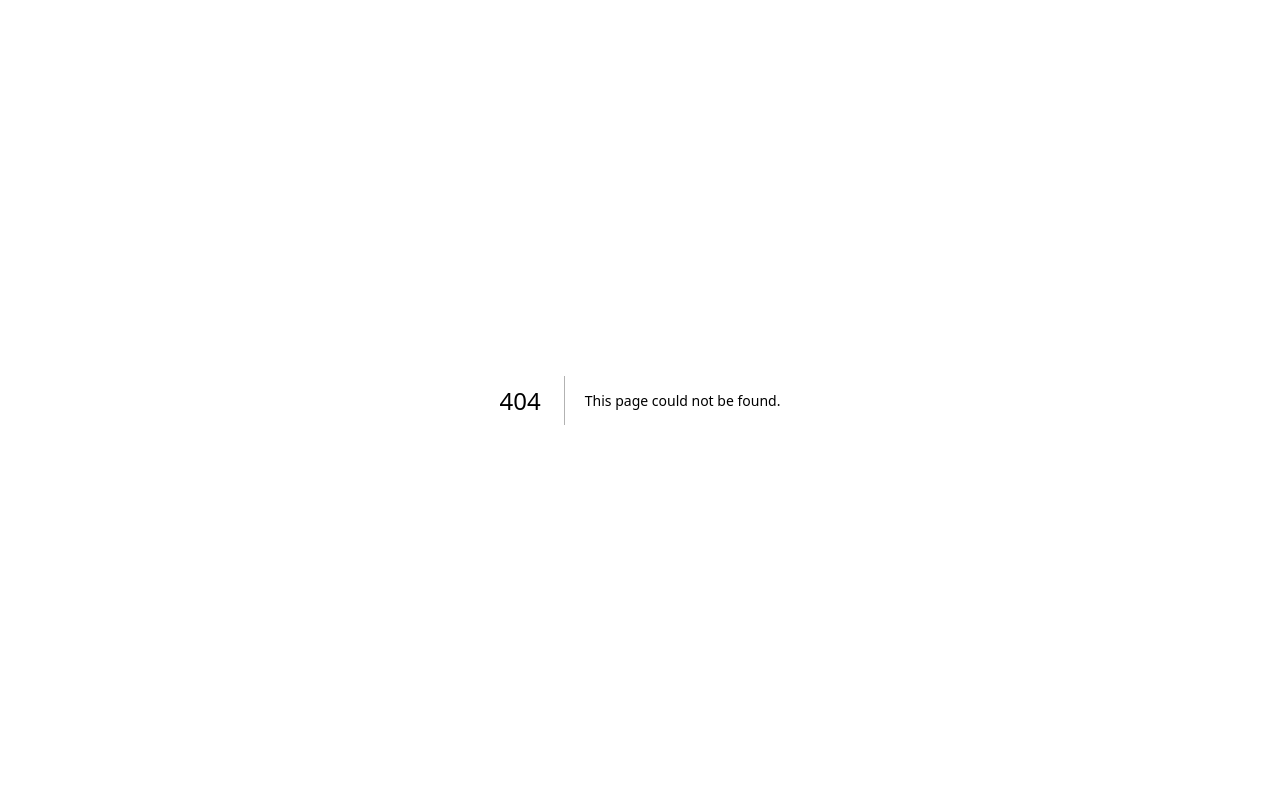
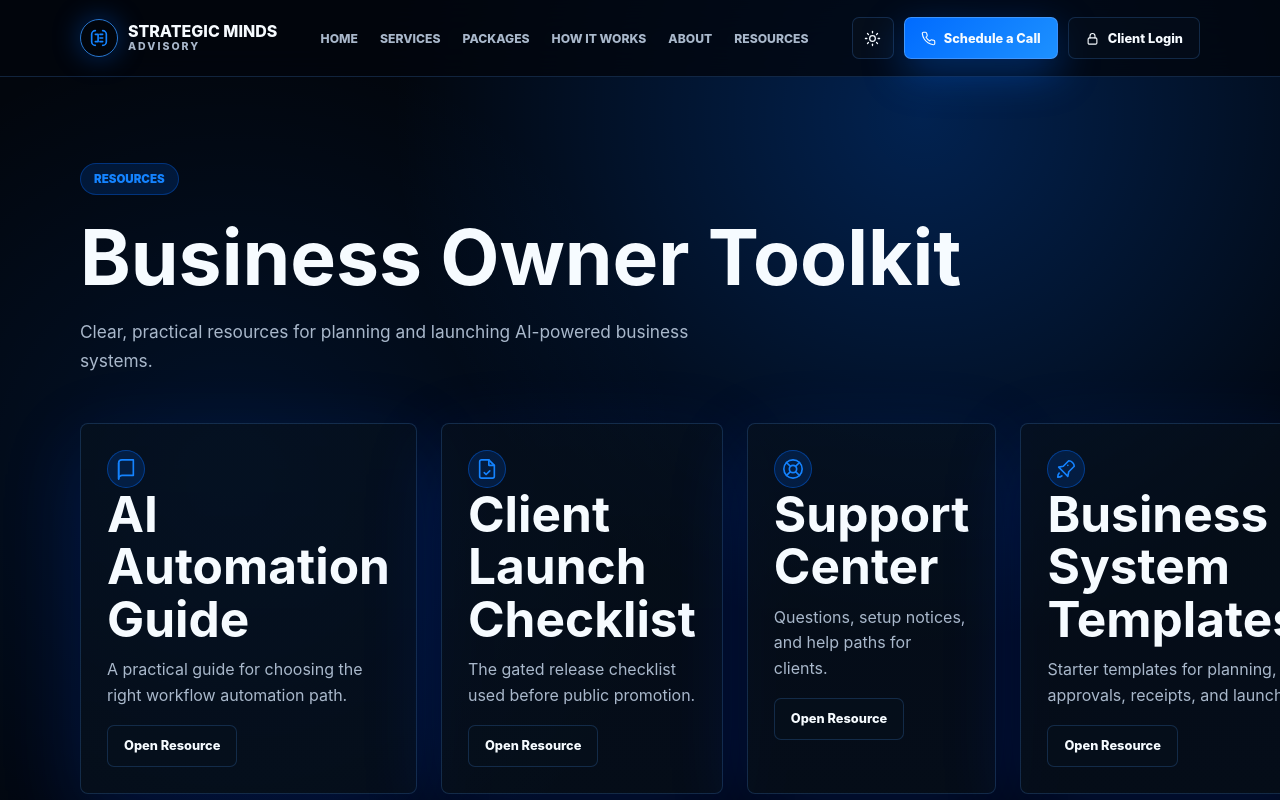
Before and after one commit to Strategic-Minds/BUSINESS-BUILDER, a Next.js app: page /resources in a window 1280 px wide. Before the commit this address had no page. Shown: the top 800 px of the page. Built offline with nearby package versions, Linux system fonts and the light colour scheme.

Commit message:
feat(site-v2): app/resources/page.tsx

```diff
--- /dev/null
+++ b/app/resources/page.tsx
@@ -0,0 +1,40 @@
+import { BookOpen, FileCheck2, LifeBuoy, Rocket } from "@/components/icons";
+import Link from "next/link";
+import { PageChrome } from "@/components/site-shell";
+
+const resources = [
+  ["AI Automation Guide", "A practical guide for choosing the right workflow automation path.", BookOpen],
+  ["Client Launch Checklist", "The gated release checklist used before public promotion.", FileCheck2],
+  ["Support Center", "Questions, setup notices, and help paths for clients.", LifeBuoy],
+  ["Business System Templates", "Starter templates for planning, approvals, receipts, and launch.", Rocket]
+];
+
+export default function ResourcesPage() {
+  return (
+    <PageChrome>
+      <main className="subpage">
+        <div className="wrap">
+          <div className="subpage-hero">
+            <div>
+              <span className="eyebrow">Resources</span>
+              <h1>Business Owner Toolkit</h1>
+              <p className="lead">Clear, practical resources for planning and launching AI-powered business systems.</p>
+            </div>
+          </div>
+          <div className="resource-grid">
+            {resources.map(([title, copy, Icon]) => (
+              <article className="resource-card" key={title as string}>
+                <span className="circle-icon">
+                  <Icon size={22} />
+                </span>
+                <h2>{title}</h2>
+                <p>{copy}</p>
+                <Link className="button button-ghost" href="/client">Open Resource</Link>
+              </article>
+            ))}
+          </div>
+        </div>
+      </main>
+    </PageChrome>
+  );
+}
```
